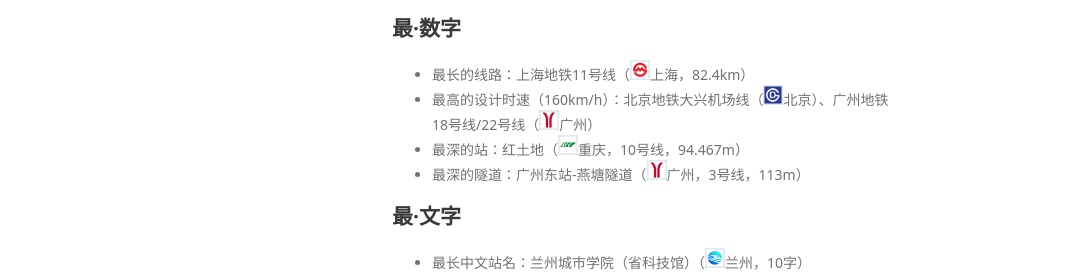
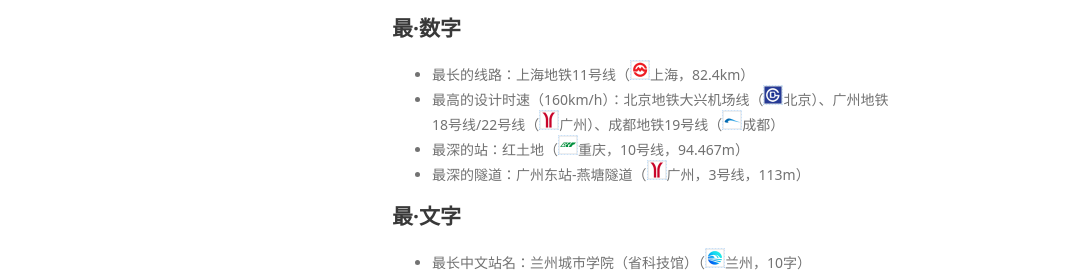
Before and after one commit to Ivysauro/CNRT, a Jekyll site: the page built from data/zui.md, in a window 1280 px wide. Shown: the part 1325-1600 px from the top of the page, without its empty margins (178-1249 px from the left). Built offline with Jekyll 4.4.1, drawn with Linux system fonts in a browser that asks for light colours; some web fonts are replaced; our own code applies the rules of GitHub Pages for plain Markdown files; a script that is not in the unit is left out.

Commit message:
Add some data of FOC, CTU

```diff
--- a/data/zui.md
+++ b/data/zui.md
@@ -47,7 +47,7 @@
 
 ## 最·数字
 - 最长的线路：上海地铁11号线（<img src="https://raw.githubusercontent.com/Ivysauro/CNRT/master/images/city/sh.gif" width="20" hegiht="20"/>上海，82.4km）
-- 最高的设计时速（160km/h）：北京地铁大兴机场线（<img src="https://raw.githubusercontent.com/Ivysauro/CNRT/master/images/city/bj.gif" width="20" hegiht="20"/>北京）、广州地铁18号线/22号线（<img src="https://raw.githubusercontent.com/Ivysauro/CNRT/master/images/city/gz.gif" width="20" hegiht="20"/>广州）
+- 最高的设计时速（160km/h）：北京地铁大兴机场线（<img src="https://raw.githubusercontent.com/Ivysauro/CNRT/master/images/city/bj.gif" width="20" hegiht="20"/>北京）、广州地铁18号线/22号线（<img src="https://raw.githubusercontent.com/Ivysauro/CNRT/master/images/city/gz.gif" width="20" hegiht="20"/>广州）、成都地铁19号线（<img src="https://raw.githubusercontent.com/Ivysauro/CNRT/master/images/city/cd.gif" width="20" hegiht="20"/>成都）
 - 最深的站：红土地（<img src="https://raw.githubusercontent.com/Ivysauro/CNRT/master/images/city/cq.gif" width="20" hegiht="20"/>重庆，10号线，94.467m）
 - 最深的隧道：广州东站-燕塘隧道（<img src="https://raw.githubusercontent.com/Ivysauro/CNRT/master/images/city/gz.gif" width="20" hegiht="20"/>广州，3号线，113m）
 
```
Also changed, not shown: data/Namesake.md (+1 -1 lines), data/SpOp.md (+1 -0 lines).
